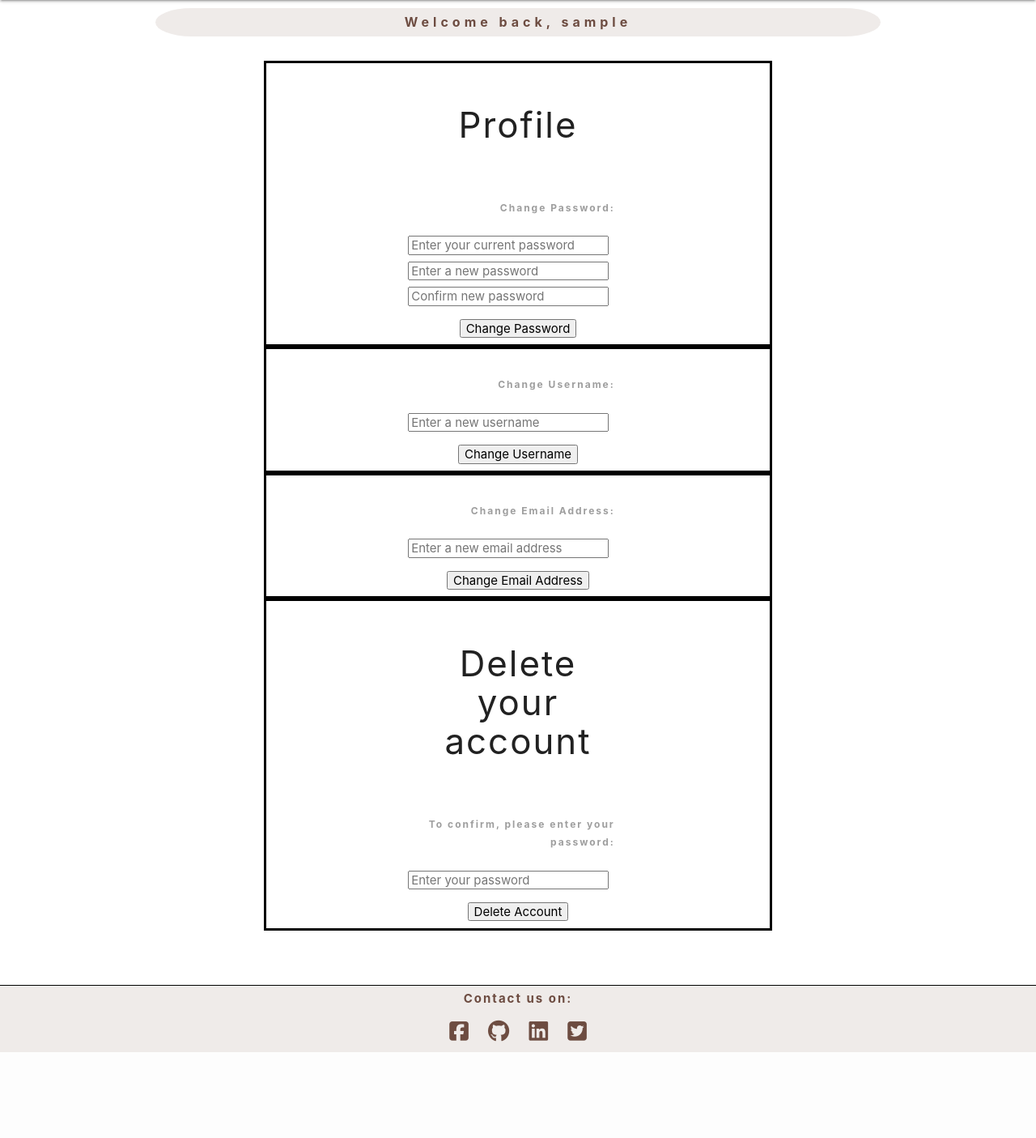
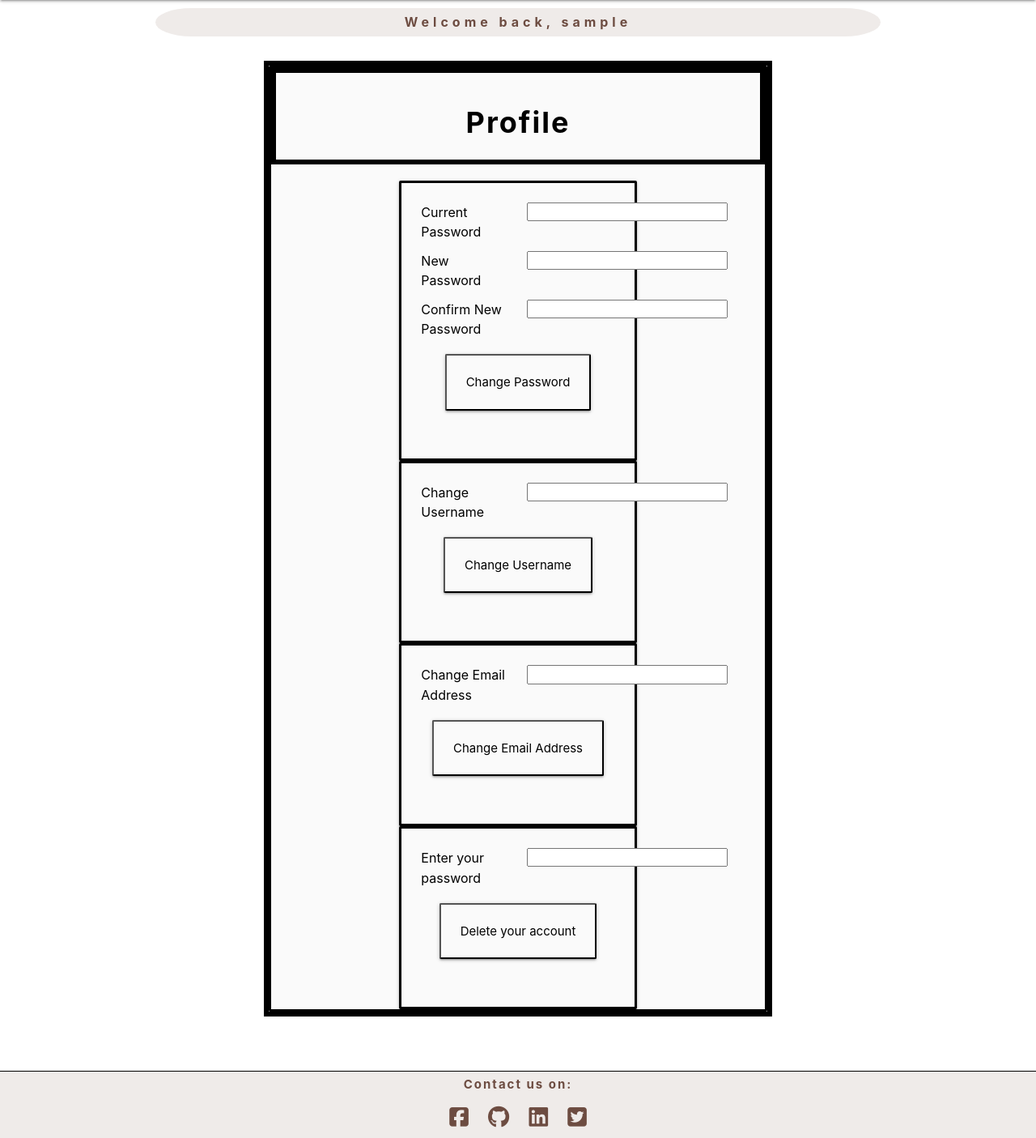
Before and after one commit to Dan-Matthews-23/local-legends, a Flask app: page /profile in a window 1280 px wide. Shown: the part 64-1469 px from the top of the page at 81% size. Before the commit the page ends 1363 px from the top, so only its background shows below. Run offline with Flask 3, Linux system fonts and the light colour scheme; the visitor is signed in with stand-in values (Sample User, id 1); some libraries are stand-ins or nearby versions.

Commit message:
UPDATED profile with new formatting

```diff
--- a/local_legends/static/css/style.css
+++ b/local_legends/static/css/style.css
@@ -44,7 +44,9 @@
     font-style: italic;
 }
 
-
+.register-container {
+    width: 50%;
+}
 
 
 
--- a/local_legends/templates/profile.html
+++ b/local_legends/templates/profile.html
@@ -1,36 +1,50 @@
-{% extends "base.html" %} {% block content %}
-
-<!--USER FORM FOR GET INVOLVED-->
+{% extends "base.html" %}
+{% block content %}
+<div class=" align-center contact-us-container with-borders">
+    <div class="row with-borders align-center">
+        <div class="col s12 m12 l12 xl12 card-panel grey lighten-5 with-borders align-center">
+            <div class="row with-borders">
+                <div class="col align-center with-borders s12 m12 l12 xl12">
+                    <h1 class="title-font">Profile</h1>
+                </div>
+            </div>
             <section class="change_password">
                 <form action="{{ url_for('change_password') }}" method="POST">
-        <div class="container align-center login-container ">
-            <div class="row sign-up-row  align-center ">
-                <div class="col-sign-up align-center lg-padding ">
-                    <h3>Profile</h3>
+                <div class=" align-center card-panel grey lighten-5 register-container with-borders">
+
+                    <div class="row ">
+                        <div class="col s12 m12 l6 xl6   leave-review-label-div align-left">
+                            <label for="current_password" class="default-text-styling align-left">
+                                Current Password
+                            </label>
+                        </div>
+                        <div class="col s12 m12 l6 xl6  leave-review-select-div align-left">
+                            <input type="password" class="sign-up" name="current_password" id="current_password" required>
                         </div>
                     </div>
-
-            <div class="row sign-up-row  align-center  ">
-                <div class="col-sign-up align-right lg-padding ">
-                    <label for="name">Change Password:</label>
+                    <div class="row ">
+                        <div class="col s12 m12 l6 xl6   leave-review-label-div align-left">
+                            <label for="password_change" class="default-text-styling align-left">
+                                New Password
+                            </label>
                         </div>
-                <div class="col-sign-up  align-left ">
-                    <input type="password" class="sign-up" name="current_password" id="current_password" placeholder="Enter your current password" required>
-                </div>
-                <div class="col-sign-up  align-left ">
-                    <input type="password" class="sign-up" name="password_change" id="password_change"
-                        placeholder="Enter a new password" required>
-                </div>
-                <div class="col-sign-up  align-left ">
-                    <input type="password" class="sign-up" name="confirm_password_change" id="confirm_password_change"
-                        placeholder="Confirm new password" required>
+                        <div class="col s12 m12 l6 xl6  leave-review-select-div align-left">
+                            <input type="password" class="sign-up" name="password_change" id="password_change" required>
                         </div>
                     </div>
-
-            <div class="row sign-up-row  align-center">
-                <div class="col-sign-up align-center ">
-                    <input type="submit" class="submit-btn" name="submit_change_password" id="submit_change_password" value="Change Password">
+                    <div class="row ">
+                        <div class="col s12 m12 l6 xl6   leave-review-label-div align-left">
+                            <label for="confirm_password_change" class="default-text-styling align-left">
+                               Confirm New Password
+                            </label>
                         </div>
+                        <div class="col s12 m12 l6 xl6  leave-review-select-div align-left">
+                            <input type="password" class="sign-up" name="confirm_password_change" id="confirm_password_change" required>
+                        </div>
+                    </div>
+                    <div class="row">
+                        <div class="col s12 center-align">
+                            <button type="submit" class="card-panel grey lighten-5">Change Password</button>
                         </div>
                     </div>
             </form>
@@ -38,25 +52,21 @@
 
         <section class="change_username">
             <form action="{{ url_for('change_username') }}" method="POST">
-        <div class="container align-center login-container ">
-            <div class="row sign-up-row  align-center ">
+                <div class=" align-center card-panel grey lighten-5 register-container with-borders">
 
+                    <div class="row ">
+                        <div class="col s12 m12 l6 xl6   leave-review-label-div align-left">
+                            <label for="change_username" class="default-text-styling align-left">
+                                Change Username
+                            </label>
                         </div>
-
-            <div class="row sign-up-row  align-center  ">
-                <div class="col-sign-up align-right lg-padding ">
-                    <label for="name">Change Username:</label>
-                </div>
-                <div class="col-sign-up  align-left ">
-                    <input type="text" class="sign-up" name="change_username" id="change_username"
-                        placeholder="Enter a new username" required>
+                        <div class="col s12 m12 l6 xl6  leave-review-select-div align-left">
+                            <input type="text" class="sign-up" name="change_username" id="change_username" placeholdeer="Enter a new username" required>
                         </div>
                     </div>
-            <div class="row sign-up-row  align-center">
-                <div class="col-sign-up align-center ">
-                    <input type="submit" class="submit-btn" name="submit_change_username" id="submit_change_username"
-                        value="Change Username">
-                </div>
+                    <div class="row">
+                        <div class="col s12 center-align">
+                            <button type="submit" class="card-panel grey lighten-5">Change Username</button>
                         </div>
                     </div>
             </form>
@@ -64,94 +74,81 @@
 
         <section class="change_email">
             <form action="{{ url_for('change_email') }}" method="POST">
-        <div class="container align-center login-container ">
-            <div class="row sign-up-row  align-center ">
+                <div class=" align-center card-panel grey lighten-5 register-container with-borders">
 
+                    <div class="row ">
+                        <div class="col s12 m12 l6 xl6   leave-review-label-div align-left">
+                            <label for="email_login" class="default-text-styling align-left">
+                                Change Email Address
+                            </label>
                         </div>
-
-            <div class="row sign-up-row  align-center  ">
-                <div class="col-sign-up align-right lg-padding ">
-                    <label for="name">Change Email Address:</label>
-                </div>
-                <div class="col-sign-up  align-left ">
-                    <input type="text" class="sign-up" name="change_email" id="change_email"
-                        placeholder="Enter a new email address" required>
+                        <div class="col s12 m12 l6 xl6  leave-review-select-div align-left">
+                            <input type="email" class="sign-up" name="change_email" id="change_email"
+                                placeholdeer="Enter a new email address" required>
                         </div>
                     </div>
-            <div class="row sign-up-row  align-center">
-                <div class="col-sign-up align-center ">
-                    <input type="submit" class="submit-btn" name="submit_change_email" id="submit_change_email"
-                        value="Change Email Address">
-                </div>
+                    <div class="row">
+                        <div class="col s12 center-align">
+                            <button type="submit" class="card-panel grey lighten-5">Change Email Address</button>
                         </div>
                     </div>
             </form>
         </section>
 
+        <section class="delete_user">
             <form action="{{ url_for('delete_user') }}" method="POST">
-<section class="delete">
-    <form action="index.html">
-        <div class="container align-center login-container">
-            <div class="row sign-up-row  align-center ">
-                <div class="col-sign-up align-center lg-padding">
-                    <h3>Delete your account</h3>
+                <div class=" align-center card-panel grey lighten-5 register-container with-borders">
+
+                    <div class="row ">
+                        <div class="col s12 m12 l6 xl6   leave-review-label-div align-left">
+                            <label for="password_delete" class="default-text-styling align-left">
+                                Enter your password
+                            </label>
+                        </div>
+                        <div class="col s12 m12 l6 xl6  leave-review-select-div align-left">
+                            <input type="email" class="sign-up" name="password_delete" id="password_delete"  required>
                         </div>
                     </div>
-
-            <div class="row sign-up-row  align-center">
-                <div class="col-sign-up align-right lg-padding">
-                    <label for="name">To confirm, please enter your password:</label>
-                </div>
-                <div class="col-sign-up  align-left">
-                    <input type="password" class="sign-up" name="password_delete" id="password_delete"
-                        placeholder="Enter your password" required>
-                </div>
-            </div>
-
-            <div class="row sign-up-row align-center">
-                <div class="col-sign-up  align-center">
-                    <input type="submit" class="submit-btn" name="submit_delete" id="submit_delete"
-                        value="Delete Account">
-                </div>
+                    <div class="row">
+                        <div class="col s12 center-align">
+                            <button type="submit" class="card-panel grey lighten-5">Delete your account</button>
                         </div>
                     </div>
             </form>
         </section>
 
-<!--USER FORM FOR GET INVOLVED-->
-
-
         {% for user in users %}
         {% if user.is_admin %}
         {% if not session.is_admin %}
-<section class="delete">
+
+        <section class="admin-section">
+
+
+                <div class=" align-center card-panel grey lighten-5 register-container with-borders">
                     <form action="{{ url_for('check_admin_status') }}" method="POST">
-        <div class="row sign-up-row align-center">
-            <div class="col-sign-up align-center">
-                <input type="submit" class="submit-btn" name="submit_delete" id="submit_delete" value="Log in as admin">
+                    <div class="row">
+                        <div class="col s12 center-align">
+                            <button type="submit" class="card-panel grey lighten-5">Login as Admin</button>
+                        </div>
                     </div>
 
+                    <form action="{{ url_for('hash') }}" method="POST">
+                    <div class="row">
+                        <div class="col s12 center-align">
+                            <button type="submit" class="card-panel grey lighten-5">Hash Admin Password</button>
+                        </div>
                     </div>
                     </form>
-</section>
-<section class="hash">
-    <form action="{{ url_for('hash') }}" method="POST">
-        <div class="row sign-up-row align-center">
-            <div class="col-sign-up align-center">
-                <input type="submit" class="submit-btn" name="hash" id="hash" value="Hash">
-            </div>
-
-        </div>
             </form>
         </section>
         {% endif %}
         {% endif %}
         {% endfor %}
 
-
-
-
-
-
-
+        </div>
+    </div>
+</div>
+</div>
+</div>
+</div>
 {% endblock %}
```
Also changed, not shown: local_legends/templates/register.html (+53 -46 lines), local_legends/templates/signin.html (+53 -44 lines). Lines whose indentation alone changed are shown as unchanged.
